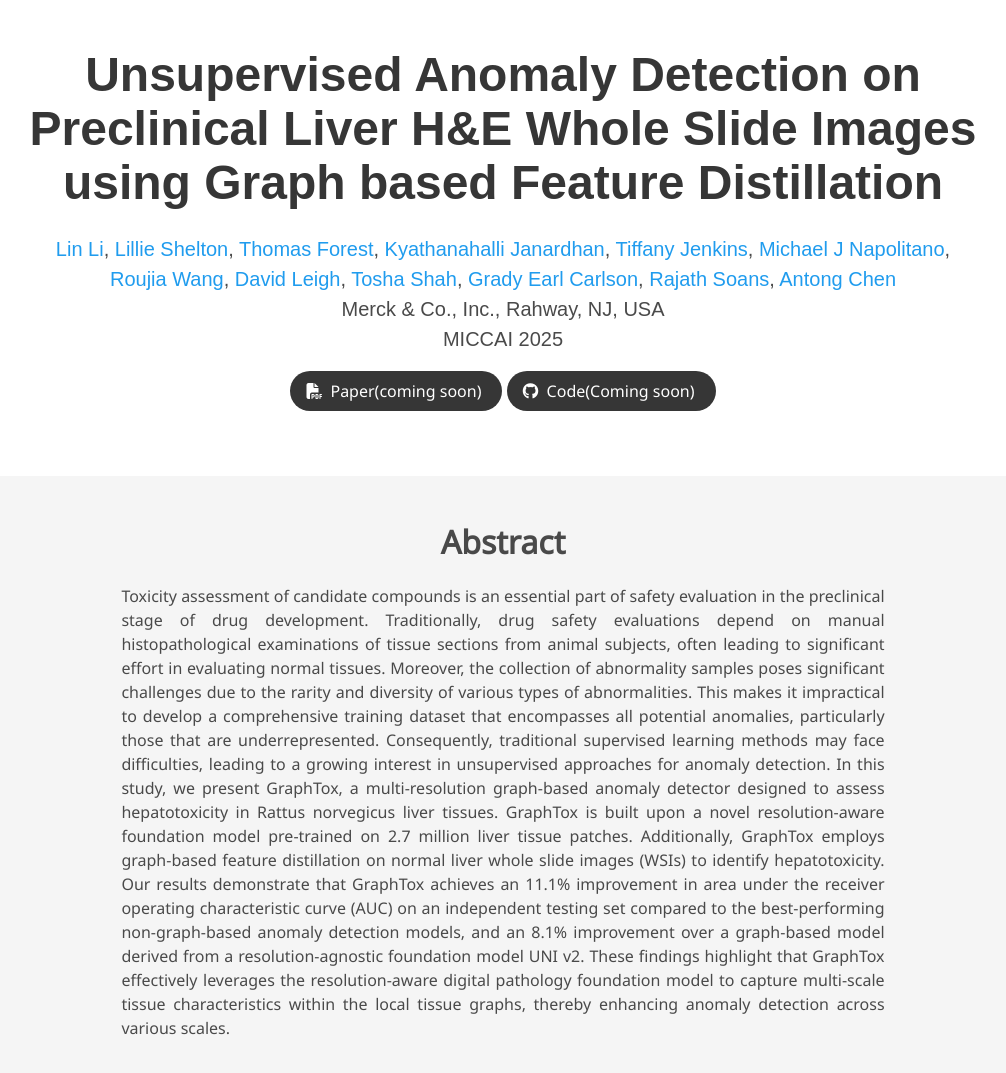
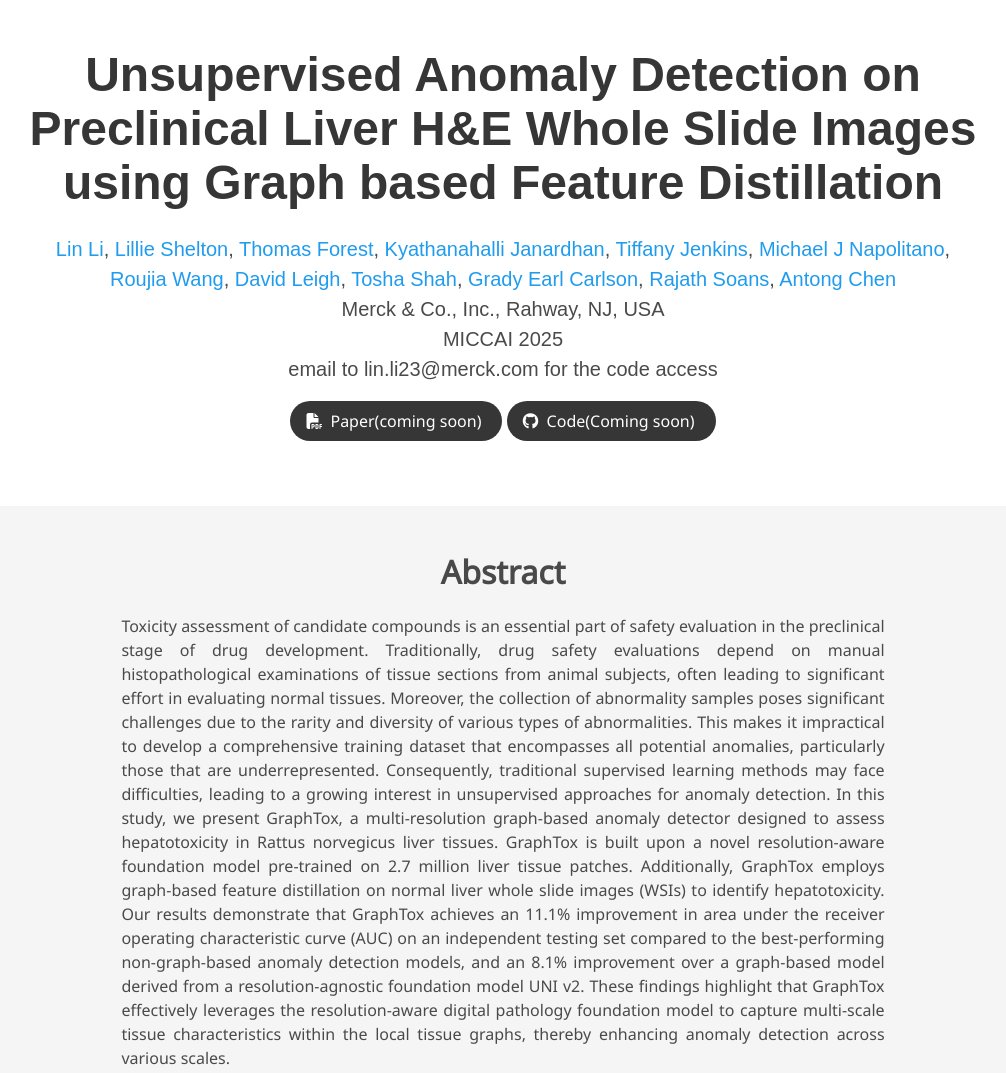
Before and after one commit to linlilamb/GraphTox-project-page, a plain HTML site: page index.html in a window 1280 px wide. Shown: the top 1073 px of the page, without its empty margins (137-1143 px from the left). Drawn offline with nearby package versions, Linux system fonts and the light colour scheme; some icons are missing; a web font is replaced by a local one.

Commit message:
Update index.html

```diff
--- a/index.html
+++ b/index.html
@@ -52,6 +52,10 @@
 
                   <div class="is-size-5 publication-authors">
                     <span class="author-block">Merck & Co., Inc., Rahway, NJ, USA<br>MICCAI 2025</span>
+                  </div>
+
+                  <div class="is-size-5 publication-authors">
+                    <span class="author-block">email to lin.li23@merck.com for the code access</span>
                   </div>
 
                   <div class="column has-text-centered">
```
